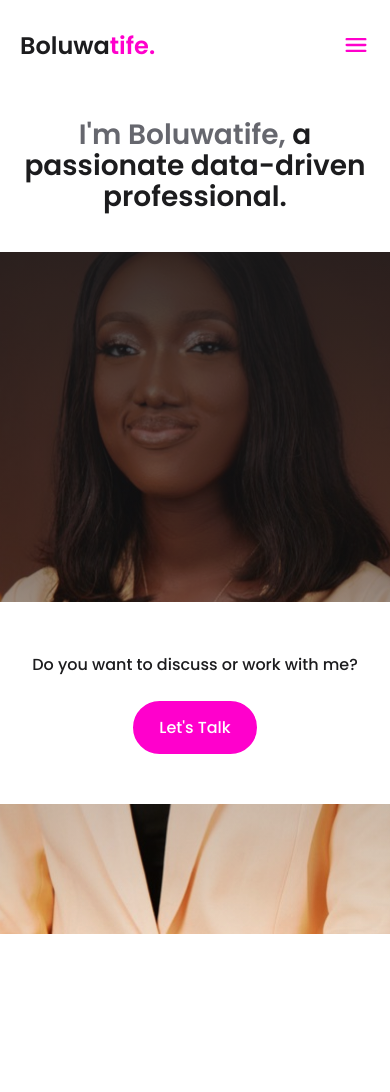
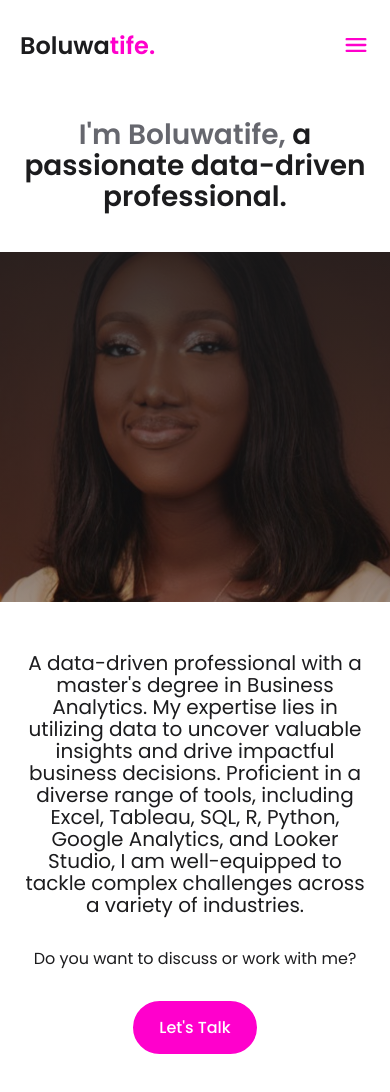
Before and after one commit to opeodedeyi/tife-portfolio, a Next.js app: page / in a window 390 px wide. Shown: the top 1092 px of the page. Before the commit the page ends 844 px from the top, so only its background shows below. Built offline with nearby package versions, Linux system fonts and the light colour scheme.

Commit message:
added new content

```diff
--- a/pages/index.css
+++ b/pages/index.css
@@ -19,6 +19,16 @@
     margin-bottom: 80px;
 }
 
+.home-container-content {
+    font-size: 24px;
+    font-weight: 400;
+    text-align: center;
+    line-height: 1.1;
+    position: relative;
+    z-index: 1;
+    margin-bottom: 40px;
+}
+
 .home-container-introduction-special {
     color: var(--special-color-disabled);
 }
@@ -38,8 +48,9 @@
 }
 
 .home-normal-text {
-    font-weight: 500;
-    margin-bottom: 24px;
+    font-weight: 400;
+    font-size: 24px;
+    margin-bottom: 40px;
 }
 
 .background-image {
@@ -90,6 +101,18 @@
         font-weight: 600;
     }
 
+    .home-container-content {
+        font-size: 20px;
+        font-weight: 400;
+        margin-bottom: 30px;
+    }
+
+    .home-normal-text {
+        font-weight: 400;
+        font-size: 16px;
+        margin-bottom: 30px;
+    }
+
     .home-container-socials {
         padding: 0 20px;
         margin-top: 350px;
--- a/pages/index.js
+++ b/pages/index.js
@@ -19,6 +19,7 @@ const Home = () => {
             </div>
 
             <div className="home-container-socials">
+                <p className="home-container-content">A data-driven professional with a master&apos;s degree in Business Analytics. My expertise lies in utilizing data to uncover valuable insights and drive impactful business decisions. Proficient in a diverse range of tools, including Excel, Tableau, SQL, R, Python, Google Analytics, and Looker Studio, I am well-equipped to tackle complex challenges across a variety of industries.</p>
                 <p className="home-normal-text">Do you want to discuss or work with me?</p>
                 <Link href='/contact' className='button-normal'>Let&apos;s Talk</Link>
             </div>
```
